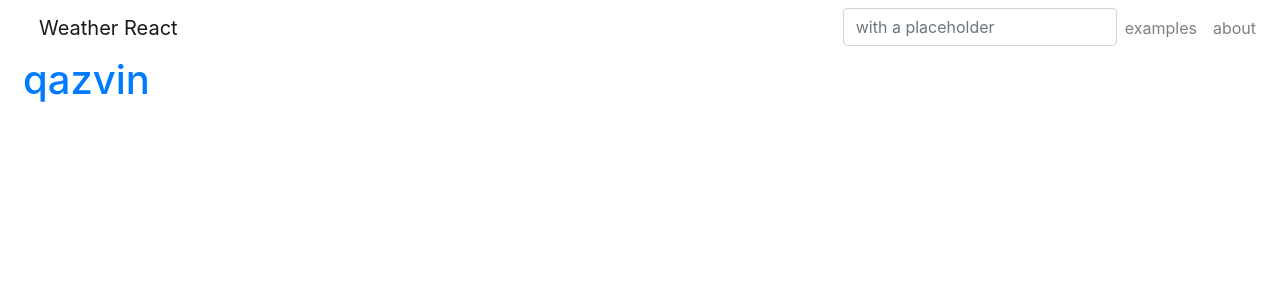
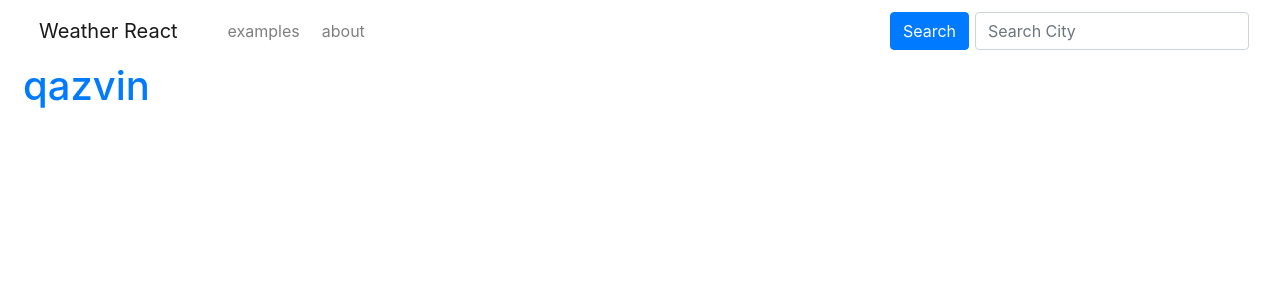
Before and after one commit to aryasadeghy/WeatheMapReact, a React (Create React App) app: page /examples in a window 1280 px wide. Shown: the top 300 px of the page. Built offline with nearby package versions, Linux system fonts and the light colour scheme; the HTML template or start-up script is replaced by a standard one.

Commit message:
nav bar search

```diff
--- a/src/components/Examples/index.js
+++ b/src/components/Examples/index.js
@@ -6,7 +6,6 @@ const Examples = (props) => (
       <div className='NotFound'>
         <h1>
         <Link to="/?location=qazvin">qazvin</Link>
-
         </h1>
       </div>
     );
--- a/src/components/Nav/App.css
+++ b/src/components/Nav/App.css
@@ -0,0 +1,7 @@
+.quicksearch {
+    display: inline-flex;
+    padding-right: 12px;
+}
+li.nav-item {
+    padding: 3px;
+}
--- a/src/components/Nav/index.js
+++ b/src/components/Nav/index.js
@@ -1,21 +1,31 @@
 
 import React, { Component } from 'react';
 import './App.css';
-import { Collapse, Navbar, NavbarToggler, NavbarBrand, Nav, NavItem, NavLink ,Input} from 'reactstrap';
+import { Button, Collapse, Navbar, NavbarToggler, NavbarBrand, Nav, NavItem, NavLink ,Input} from 'reactstrap';
 
 class Navigation extends Component {
     constructor(props) {
         super(props);
+        this.toggle = this.toggle.bind(this);
 
-        this.toggle = this.toggle.bind(this);
         this.state = {
           isOpen: false
         };
+        this.handleSearch = this.handleSearch.bind(this)
       }
       toggle() {
         this.setState({
           isOpen: !this.state.isOpen
         });
+      }
+      handleSearch(e){
+          e.preventDefault();
+          let data = this.refs.quick.value ;
+          let encoded = encodeURIComponent(data)
+          console.log(encoded)
+          if(data.length > 0){
+            window.location.search = '?location=' + encoded
+           }
       }
 render(){
     return(
@@ -24,17 +34,27 @@ render(){
   <NavbarBrand href="/">Weather React</NavbarBrand>
   <NavbarToggler onClick={this.toggle} />
   <Collapse isOpen={this.state.isOpen} navbar>
-    <Nav className="ml-auto" navbar>
-    <NavItem>
-      <Input type="text" name="email" id="exampleEmail" placeholder="with a placeholder" />
-          </NavItem>
+    <Nav className="ml-left" navbar>
+        <NavItem>
+             <NavLink href="/examples">examples</NavLink>
+         </NavItem>
       <NavItem>
-        <NavLink href="/examples">examples</NavLink>
-      </NavItem>
-      <NavItem>
-        <NavLink href="/about">about</NavLink>
+         <NavLink href="/about">about</NavLink>
       </NavItem>
     </Nav>
+    <Nav className="ml-auto">
+
+    <form className="quicksearch" onSubmit={this.handleSearch}>
+    <NavItem>
+             <Button color="primary" onClick={this.handleSearch}>Search</Button>{' '}
+    </NavItem>
+    <NavItem>
+                 <input className="form-control" type="text" ref="quick" id="exampleEmail" placeholder="Search City" />
+    </NavItem>
+    </form>
+        </Nav>
+
+
   </Collapse>
 </Navbar>
 </div>
--- a/src/components/Weather/index.js
+++ b/src/components/Weather/index.js
@@ -1,6 +1,5 @@
 import React,{Component} from 'react';
 import './index.css'
-
 import WeatherForm from './weatherForm'
 import WeatherMessage from './weatherMessage'
 import WeatherFetch from  '../../api/getWeatherMap';
@@ -50,10 +49,8 @@ export default class Weather extends Component {
         let renderMessage = ()=>{
             if (isLoading){
                 return (
-
                 <h3 className='message'> Fetching Data ... </h3>
             )
-
             }else if(temp, location){
                 return ( <WeatherMessage location={location} temp={temp}/>)
             }
```
